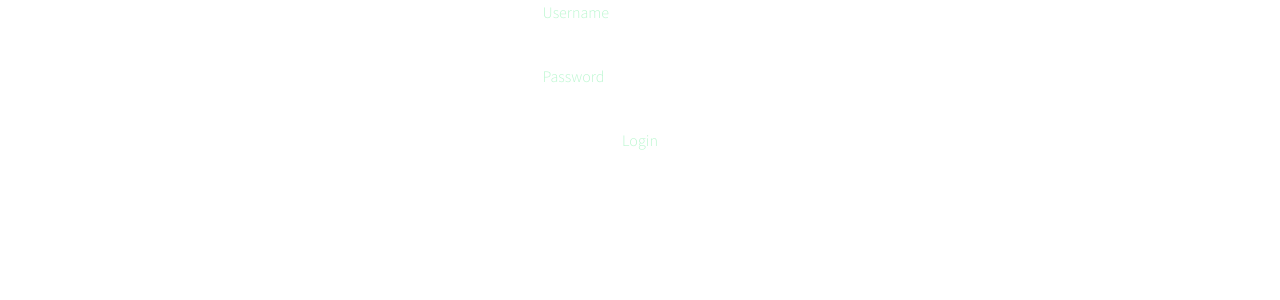
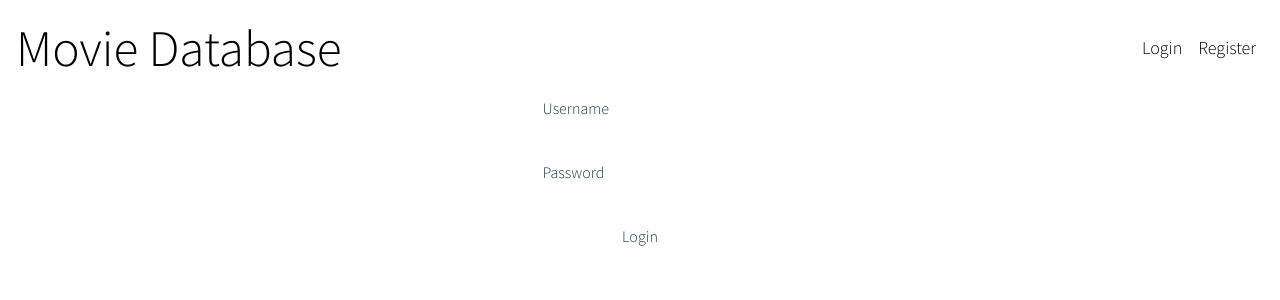
Before and after one commit to tesarlukas/ppro-client, a React (Vite) app: page /login in a window 1280 px wide. Shown: the top 300 px of the page. Built offline with nearby package versions, Linux system fonts and the light colour scheme.

Commit message:
Change router provider to BrowseRouter, fix login and register forms

```diff
--- a/src/App.tsx
+++ b/src/App.tsx
@@ -4,32 +4,34 @@ import './components/TextField';
 import './styles/global.css';
 import Home from './routes/Home';
 import Error from './routes/Error';
-import { RouterProvider, createBrowserRouter } from 'react-router-dom';
+import { BrowserRouter as Router, Routes, Route, Link } from 'react-router-dom';
 import Login from './routes/Login';
 import Register from './routes/Register';
 
-const router = createBrowserRouter([
-    {
-        path: '/',
-        element: <Home/>,
-        errorElement: <Error/>
-    },
-    {
-        path: '/login',
-        element: <Login/>,
-        errorElement: <Error/>
-    },
-    {
-        path: '/register',
-        element: <Register/>,
-        errorElement: <Error/>
-    }
-]);
-
 const App: React.FC = () => {
     return (
-        <div className="App font-bold text-green-200">
-            <RouterProvider router={router} />
+        <div className="App">
+            <Router>
+                <header className="flex bg-white w-screen h-24 justify-between items-center p-4">
+                    <Link to="/">
+                        <h1 className="text-black">Movie Database</h1>
+                    </Link>
+                    <nav>
+                        <Link className="text-black p-2 text-lg" to="/login">
+                            Login
+                        </Link>
+                        <Link className="text-black p-2 text-lg" to="/register">
+                            Register
+                        </Link>
+                    </nav>
+                </header>
+                <Routes>
+                    <Route path="/" element={<Home />} />
+                    <Route path="/login" element={<Login />} />
+                    <Route path="/register" element={<Register />} />
+                    <Route path="*" element={<Error />} />
+                </Routes>
+            </Router>
         </div>
     );
 };
--- a/src/components/Header.tsx
+++ b/src/components/Header.tsx
@@ -2,14 +2,19 @@ import React from 'react';
 import { Link } from 'react-router-dom';
 
 export const Header: React.FC = () => {
-
-    return <header className="flex bg-white w-screen h-24 justify-between items-center p-4">
-        <h1 className="text-black">Movie Database</h1>
-        <div>
-            <Link className="text-black p-2" to="/login">Login</Link>
-            <Link className="text-black p-2" to="/register">Register</Link>
-        </div>
-    </header>;
+    return (
+        <header className="flex bg-white w-screen h-24 justify-between items-center p-4">
+            <h1 className="text-black">Movie Database</h1>
+            <div>
+                <Link className="text-black p-2 text-lg" to="/login">
+                    Login
+                </Link>
+                <Link className="text-black p-2 text-lg" to="/register">
+                    Register
+                </Link>
+            </div>
+        </header>
+    );
 };
 
 export default Header;
--- a/src/components/LoginForm.tsx
+++ b/src/components/LoginForm.tsx
@@ -1,20 +1,17 @@
 import React from 'react';
 import TextField from './TextField';
-import { Form } from 'react-router-dom';
-import {LoginCredentials, LoginFormInterface} from '../shared/types';
+import { LoginCredentials, LoginFormInterface } from '../shared/types';
 import { tryLogin } from '../shared/api';
 
-
 export const LoginForm: React.FC = () => {
-
     const handleOnSubmit = (e: React.FormEvent<HTMLFormElement>): void => {
-
         e.preventDefault();
-        const {password, username} = e.target as typeof e.target & LoginFormInterface;
+        const { password, username } = e.target as typeof e.target &
+            LoginFormInterface;
 
         const credentials: LoginCredentials = {
             password: password.value,
-            username: username.value
+            username: username.value,
         };
 
         tryLogin(credentials)
@@ -22,11 +19,13 @@ export const LoginForm: React.FC = () => {
             .catch((err) => console.error(err));
     };
 
-    return <Form onSubmit={handleOnSubmit} className="flex flex-col">
-        <h6>Username</h6>
-        <TextField type='text' name="username" />
-        <h6>Password</h6>
-        <TextField type='password' name="password" />
-        <input type='submit' value='Login'></input>
-    </Form>;
+    return (
+        <form onSubmit={handleOnSubmit} className="flex flex-col">
+            <h6>Username</h6>
+            <TextField type="text" name="username" />
+            <h6>Password</h6>
+            <TextField type="password" name="password" />
+            <input type="submit" value="Login"></input>
+        </form>
+    );
 };
--- a/src/components/RegisterForm.tsx
+++ b/src/components/RegisterForm.tsx
@@ -1,15 +1,13 @@
 import React from 'react';
-import {RegisterCredentials, RegisterFormInterface} from '../shared/types';
-import {tryRegister} from '../shared/api';
-import {Form} from 'react-router-dom';
+import { RegisterCredentials, RegisterFormInterface } from '../shared/types';
+import { tryRegister } from '../shared/api';
 import TextField from './TextField';
 
 export const RegisterForm: React.FC = () => {
-
     const handleOnSubmit = (e: React.FormEvent<HTMLFormElement>): void => {
-
         e.preventDefault();
-        const {passwordRepeat, password, email, username} = e.target as typeof e.target & RegisterFormInterface;
+        const { passwordRepeat, password, email, username } =
+            e.target as typeof e.target & RegisterFormInterface;
 
         if (password.value !== passwordRepeat.value)
             return alert('Passwords do not match!');
@@ -17,25 +15,25 @@ export const RegisterForm: React.FC = () => {
         const credentials: RegisterCredentials = {
             email: email.value,
             password: password.value,
-            username: username.value
+            username: username.value,
         };
 
         tryRegister(credentials)
-            .then((res) => console.log('Register was successful!',res))
+            .then((res) => console.log('Register was successful!', res))
             .catch((err) => console.error(err));
     };
 
     return (
-        <Form onSubmit={handleOnSubmit} className="flex flex-col">
+        <form onSubmit={handleOnSubmit} className="flex flex-col">
             <h6>Username</h6>
-            <TextField type="text" name="username"/>
+            <TextField type="text" name="username" />
             <h6>E-mail</h6>
-            <TextField type="text" name="email"/>
+            <TextField type="text" name="email" />
             <h6>New password</h6>
-            <TextField type="password" name="password"/>
+            <TextField type="password" name="password" />
             <h6>New password again</h6>
-            <TextField type="password" name="passwordRepeat"/>
+            <TextField type="password" name="passwordRepeat" />
             <input type="submit" value="Register"></input>
-        </Form>
+        </form>
     );
 };
--- a/src/main.tsx
+++ b/src/main.tsx
@@ -5,5 +5,5 @@ import App from './App';
 ReactDOM.createRoot(document.getElementById('root') as HTMLElement).render(
     <React.StrictMode>
         <App />
-    </React.StrictMode>
+    </React.StrictMode>,
 );
--- a/src/routes/Home.tsx
+++ b/src/routes/Home.tsx
@@ -2,13 +2,14 @@ import React from 'react';
 import '../styles/App.css';
 import '../components/TextField';
 import Header from '../components/Header';
-import {LatestMovies} from '../components/LatestMovies';
+import { LatestMovies } from '../components/LatestMovies';
 
 const Home: React.FC = () => {
-    return <>
-        <Header/>
-        <LatestMovies></LatestMovies>
-    </>;
+    return (
+        <>
+            <LatestMovies></LatestMovies>
+        </>
+    );
 };
 
 export default Home;
```
